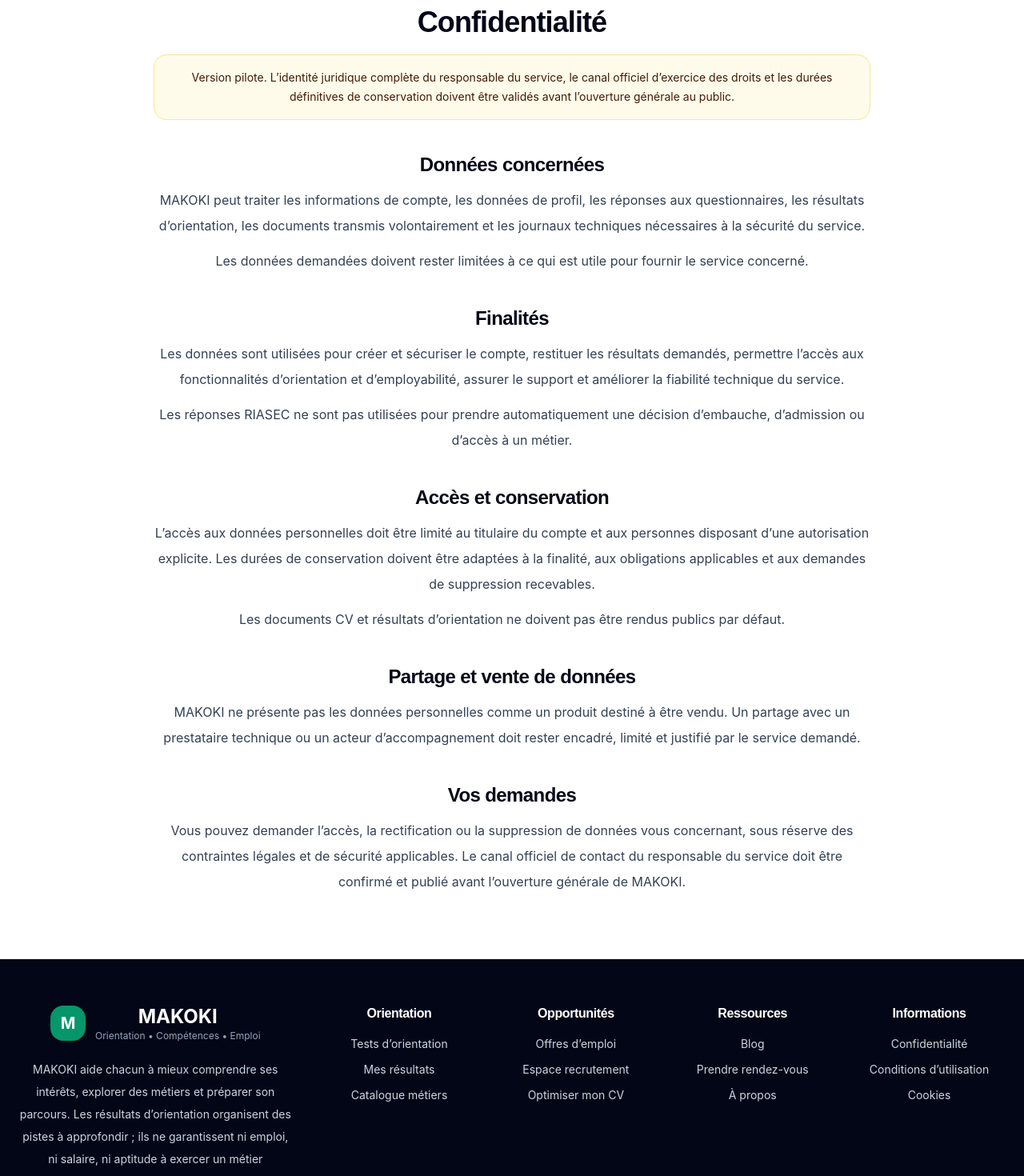
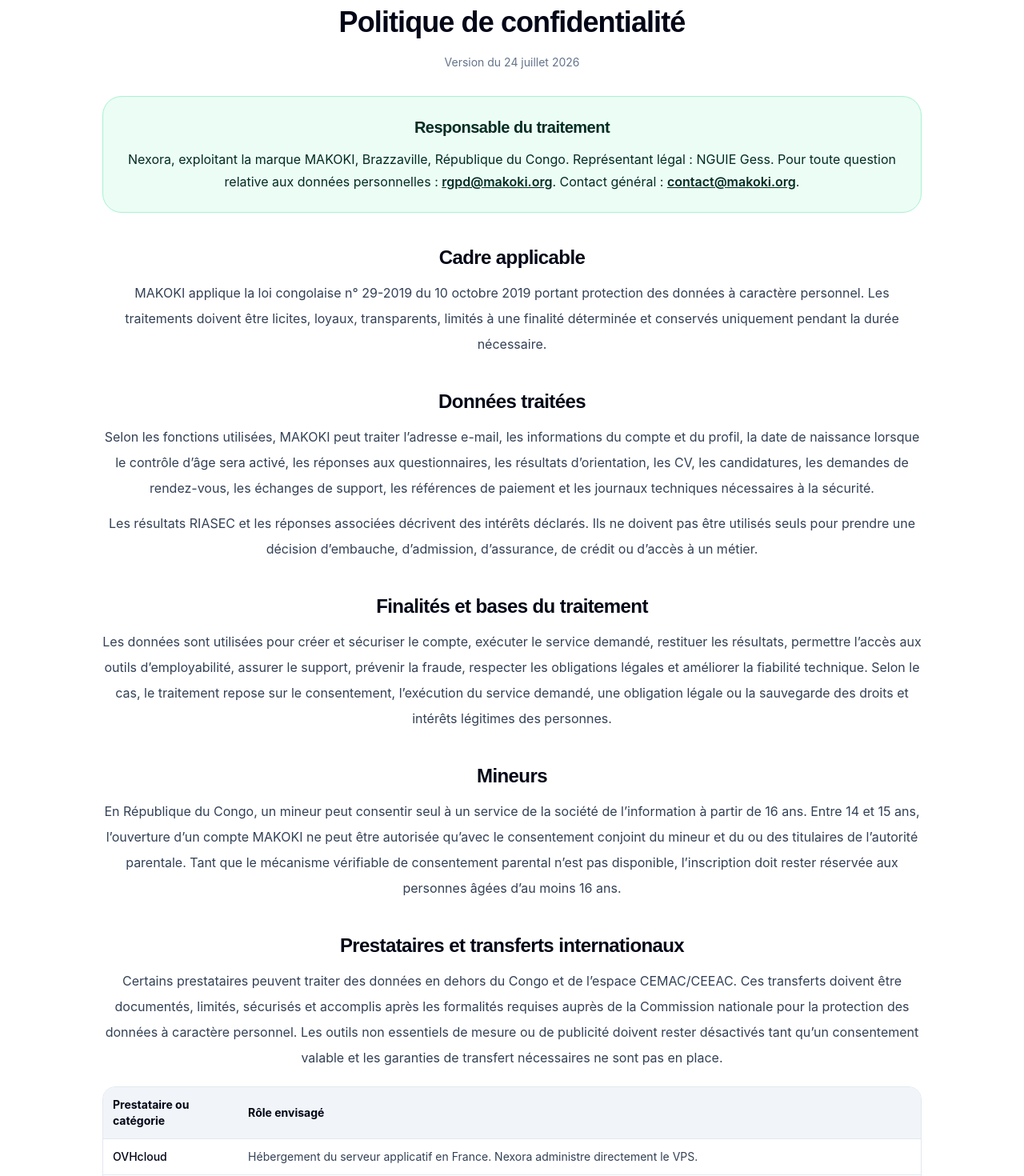
Before and after one commit to guetchou/orientationpro, a React (Vite) app: page /privacy in a window 1280 px wide. Shown: the part 140-1610 px from the top of the page at 80% size. Built offline with nearby package versions, Linux system fonts and the light colour scheme; no server answers.

Commit message:
feat(legal): finaliser la politique de confidentialité MAKOKI

```diff
--- a/src/pages/Privacy.tsx
+++ b/src/pages/Privacy.tsx
@@ -1,57 +1,122 @@
-const sections = [
-  {
-    title: 'Données concernées',
-    paragraphs: [
-      'MAKOKI peut traiter les informations de compte, les données de profil, les réponses aux questionnaires, les résultats d’orientation, les documents transmis volontairement et les journaux techniques nécessaires à la sécurité du service.',
-      'Les données demandées doivent rester limitées à ce qui est utile pour fournir le service concerné.',
-    ],
-  },
-  {
-    title: 'Finalités',
-    paragraphs: [
-      'Les données sont utilisées pour créer et sécuriser le compte, restituer les résultats demandés, permettre l’accès aux fonctionnalités d’orientation et d’employabilité, assurer le support et améliorer la fiabilité technique du service.',
-      'Les réponses RIASEC ne sont pas utilisées pour prendre automatiquement une décision d’embauche, d’admission ou d’accès à un métier.',
-    ],
-  },
-  {
-    title: 'Accès et conservation',
-    paragraphs: [
-      'L’accès aux données personnelles doit être limité au titulaire du compte et aux personnes disposant d’une autorisation explicite. Les durées de conservation doivent être adaptées à la finalité, aux obligations applicables et aux demandes de suppression recevables.',
-      'Les documents CV et résultats d’orientation ne doivent pas être rendus publics par défaut.',
-    ],
-  },
-  {
-    title: 'Partage et vente de données',
-    paragraphs: [
-      'MAKOKI ne présente pas les données personnelles comme un produit destiné à être vendu. Un partage avec un prestataire technique ou un acteur d’accompagnement doit rester encadré, limité et justifié par le service demandé.',
-    ],
-  },
-  {
-    title: 'Vos demandes',
-    paragraphs: [
-      'Vous pouvez demander l’accès, la rectification ou la suppression de données vous concernant, sous réserve des contraintes légales et de sécurité applicables. Le canal officiel de contact du responsable du service doit être confirmé et publié avant l’ouverture générale de MAKOKI.',
-    ],
-  },
+const retentionRows = [
+  ['Compte utilisateur', 'Pendant l’utilisation du service, puis suppression ou anonymisation après 24 mois d’inactivité. Un avertissement doit être envoyé avant suppression lorsque les coordonnées restent valides.'],
+  ['Résultats des tests d’orientation', '24 mois après la dernière activité liée au résultat, sauf suppression anticipée demandée par l’utilisateur ou nécessité de conservation plus courte.'],
+  ['Réponses détaillées aux questionnaires', '12 mois après la production du résultat, puis suppression ou anonymisation. Le score agrégé peut être conservé selon la durée applicable au résultat.'],
+  ['CV et documents téléversés', '24 mois après la dernière utilisation du document ou la dernière démarche associée, puis suppression.'],
+  ['Candidatures', '24 mois après la clôture de la candidature ou le dernier échange, sauf obligation légale ou transfert licite vers l’employeur concerné.'],
+  ['Rendez-vous', '24 mois après la date du rendez-vous ou son annulation. Les notes sensibles ne doivent pas être conservées au-delà de ce qui est strictement nécessaire.'],
+  ['Journaux techniques et de sécurité', '12 mois, sauf incident de sécurité, fraude, contentieux ou obligation légale justifiant une conservation plus longue et documentée.'],
+  ['Demandes de support', '24 mois après la clôture de la demande.'],
+  ['Preuves de consentement', '5 ans après le retrait du consentement ou la fin de la relation concernée, afin de documenter la conformité.'],
+  ['Données financières et pièces comptables', '10 ans lorsque leur conservation relève des obligations comptables applicables.'],
+  ['Fermeture du compte', 'Suppression des données actives dans un délai cible de 30 jours. Les copies de sauvegarde sont purgées au plus tard dans les 90 jours, sauf obligation légale ou gel probatoire.'],
+];
+
+const providers = [
+  ['OVHcloud', 'Hébergement du serveur applicatif en France. Nexora administre directement le VPS.'],
+  ['Spaceship, Inc.', 'Enregistrement du nom de domaine et, si ce service est effectivement utilisé, messagerie professionnelle.'],
+  ['Google', 'Authentification Google et Google Analytics lorsque ces fonctions sont activées.'],
+  ['Meta', 'Meta Pixel uniquement après consentement valable lorsque ce dispositif est activé.'],
+  ['Chatwoot', 'Assistance en ligne et gestion des échanges de support lorsque le widget est activé.'],
+  ['Prestataire d’e-mail', 'Envoi des messages de vérification, sécurité et service. Le fournisseur exact doit être documenté dans le registre des traitements.'],
+  ['Prestataires de paiement', 'Mobile Money et autres moyens de paiement lorsqu’ils seront activés. MAKOKI ne doit jamais demander ni conserver le code secret Mobile Money de l’utilisateur.'],
 ];
 
 export default function Privacy() {
   return (
     <main className="min-h-screen bg-white px-6 pb-20 pt-28">
-      <article className="mx-auto max-w-4xl">
+      <article className="mx-auto max-w-5xl">
         <p className="font-semibold text-emerald-700">Informations légales</p>
-        <h1 className="mt-3 text-4xl font-bold tracking-tight text-slate-950">Confidentialité</h1>
-        <p className="mt-5 rounded-xl border border-amber-200 bg-amber-50 p-4 text-sm leading-6 text-amber-950">
-          Version pilote. L’identité juridique complète du responsable du service, le canal officiel d’exercice des droits et les durées définitives de conservation doivent être validés avant l’ouverture générale au public.
-        </p>
-        <div className="mt-10 space-y-10">
-          {sections.map((section) => (
-            <section key={section.title}>
-              <h2 className="text-2xl font-semibold text-slate-950">{section.title}</h2>
-              <div className="mt-3 space-y-3 text-base leading-8 text-slate-700">
-                {section.paragraphs.map((paragraph) => <p key={paragraph}>{paragraph}</p>)}
-              </div>
-            </section>
-          ))}
+        <h1 className="mt-3 text-4xl font-bold tracking-tight text-slate-950">Politique de confidentialité</h1>
+        <p className="mt-5 text-sm text-slate-500">Version du 24 juillet 2026</p>
+
+        <section className="mt-8 rounded-2xl border border-emerald-200 bg-emerald-50 p-6 text-emerald-950">
+          <h2 className="text-xl font-semibold">Responsable du traitement</h2>
+          <p className="mt-3 leading-7">
+            Nexora, exploitant la marque MAKOKI, Brazzaville, République du Congo. Représentant légal : NGUIE Gess. Pour toute question relative aux données personnelles : <a className="font-semibold underline" href="mailto:rgpd@makoki.org">rgpd@makoki.org</a>. Contact général : <a className="font-semibold underline" href="mailto:contact@makoki.org">contact@makoki.org</a>.
+          </p>
+        </section>
+
+        <div className="mt-10 space-y-10 text-base leading-8 text-slate-700">
+          <section>
+            <h2 className="text-2xl font-semibold text-slate-950">Cadre applicable</h2>
+            <p className="mt-3">
+              MAKOKI applique la loi congolaise n° 29-2019 du 10 octobre 2019 portant protection des données à caractère personnel. Les traitements doivent être licites, loyaux, transparents, limités à une finalité déterminée et conservés uniquement pendant la durée nécessaire.
+            </p>
+          </section>
+
+          <section>
+            <h2 className="text-2xl font-semibold text-slate-950">Données traitées</h2>
+            <p className="mt-3">
+              Selon les fonctions utilisées, MAKOKI peut traiter l’adresse e-mail, les informations du compte et du profil, la date de naissance lorsque le contrôle d’âge sera activé, les réponses aux questionnaires, les résultats d’orientation, les CV, les candidatures, les demandes de rendez-vous, les échanges de support, les références de paiement et les journaux techniques nécessaires à la sécurité.
+            </p>
+            <p className="mt-3">
+              Les résultats RIASEC et les réponses associées décrivent des intérêts déclarés. Ils ne doivent pas être utilisés seuls pour prendre une décision d’embauche, d’admission, d’assurance, de crédit ou d’accès à un métier.
+            </p>
+          </section>
+
+          <section>
+            <h2 className="text-2xl font-semibold text-slate-950">Finalités et bases du traitement</h2>
+            <p className="mt-3">
+              Les données sont utilisées pour créer et sécuriser le compte, exécuter le service demandé, restituer les résultats, permettre l’accès aux outils d’employabilité, assurer le support, prévenir la fraude, respecter les obligations légales et améliorer la fiabilité technique. Selon le cas, le traitement repose sur le consentement, l’exécution du service demandé, une obligation légale ou la sauvegarde des droits et intérêts légitimes des personnes.
+            </p>
+          </section>
+
+          <section>
+            <h2 className="text-2xl font-semibold text-slate-950">Mineurs</h2>
+            <p className="mt-3">
+              En République du Congo, un mineur peut consentir seul à un service de la société de l’information à partir de 16 ans. Entre 14 et 15 ans, l’ouverture d’un compte MAKOKI ne peut être autorisée qu’avec le consentement conjoint du mineur et du ou des titulaires de l’autorité parentale. Tant que le mécanisme vérifiable de consentement parental n’est pas disponible, l’inscription doit rester réservée aux personnes âgées d’au moins 16 ans.
+            </p>
+          </section>
+
+          <section>
+            <h2 className="text-2xl font-semibold text-slate-950">Prestataires et transferts internationaux</h2>
+            <p className="mt-3">
+              Certains prestataires peuvent traiter des données en dehors du Congo et de l’espace CEMAC/CEEAC. Ces transferts doivent être documentés, limités, sécurisés et accomplis après les formalités requises auprès de la Commission nationale pour la protection des données à caractère personnel. Les outils non essentiels de mesure ou de publicité doivent rester désactivés tant qu’un consentement valable et les garanties de transfert nécessaires ne sont pas en place.
+            </p>
+            <div className="mt-5 overflow-x-auto rounded-xl border border-slate-200">
+              <table className="w-full min-w-[680px] border-collapse text-left text-sm">
+                <thead className="bg-slate-100 text-slate-950"><tr><th className="p-3">Prestataire ou catégorie</th><th className="p-3">Rôle envisagé</th></tr></thead>
+                <tbody>
+                  {providers.map(([name, role]) => <tr key={name} className="border-t border-slate-200"><td className="p-3 font-medium text-slate-950">{name}</td><td className="p-3">{role}</td></tr>)}
+                </tbody>
+              </table>
+            </div>
+          </section>
+
+          <section>
+            <h2 className="text-2xl font-semibold text-slate-950">Durées de conservation proposées</h2>
+            <p className="mt-3">Ces durées constituent la politique opérationnelle retenue pour MAKOKI. Une durée plus longue n’est admise que lorsqu’une obligation légale, un contentieux ou un besoin de sécurité dûment documenté l’impose.</p>
+            <div className="mt-5 overflow-x-auto rounded-xl border border-slate-200">
+              <table className="w-full min-w-[760px] border-collapse text-left text-sm">
+                <thead className="bg-slate-100 text-slate-950"><tr><th className="p-3">Catégorie</th><th className="p-3">Durée</th></tr></thead>
+                <tbody>
+                  {retentionRows.map(([category, duration]) => <tr key={category} className="border-t border-slate-200"><td className="p-3 font-medium text-slate-950">{category}</td><td className="p-3">{duration}</td></tr>)}
+                </tbody>
+              </table>
+            </div>
+          </section>
+
+          <section>
+            <h2 className="text-2xl font-semibold text-slate-950">Vos droits</h2>
+            <p className="mt-3">
+              Vous pouvez demander l’accès à vos données, leur copie, leur rectification, leur portabilité lorsque les conditions sont réunies, vous opposer à certains traitements et demander la suppression de données inexactes, périmées ou conservées illicitement. Les demandes sont adressées à <a className="font-semibold text-emerald-700 underline" href="mailto:rgpd@makoki.org">rgpd@makoki.org</a>. Une réponse ou justification doit être apportée dans le délai légal applicable, sous réserve de la vérification de l’identité du demandeur.
+            </p>
+          </section>
+
+          <section>
+            <h2 className="text-2xl font-semibold text-slate-950">Sécurité et violations</h2>
+            <p className="mt-3">
+              Nexora met en œuvre des mesures d’accès limité, de journalisation, de sauvegarde, de chiffrement lorsque cela est adapté et de séparation des environnements. Toute violation de données doit être analysée, documentée et notifiée à l’autorité ou aux personnes concernées lorsque la réglementation l’exige.
+            </p>
+          </section>
+
+          <section className="rounded-xl border border-amber-200 bg-amber-50 p-5 text-amber-950">
+            <h2 className="text-xl font-semibold">Éléments encore à confirmer</h2>
+            <p className="mt-3">
+              L’adresse complète de Nexora, le RCCM, le NIU, le fournisseur exact de messagerie, les prestataires Mobile Money et les éventuels autres destinataires de données doivent être ajoutés avant l’ouverture générale des fonctions concernées.
+            </p>
+          </section>
         </div>
       </article>
     </main>
```
